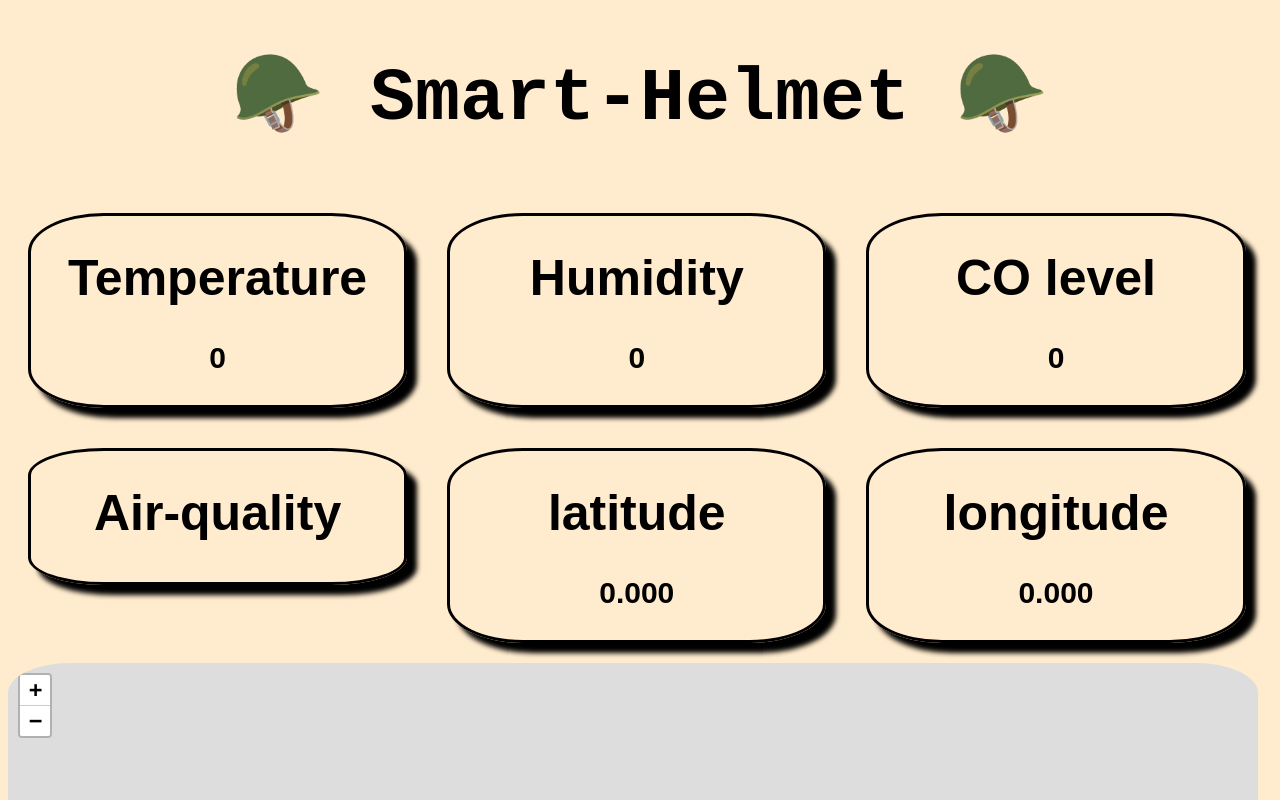
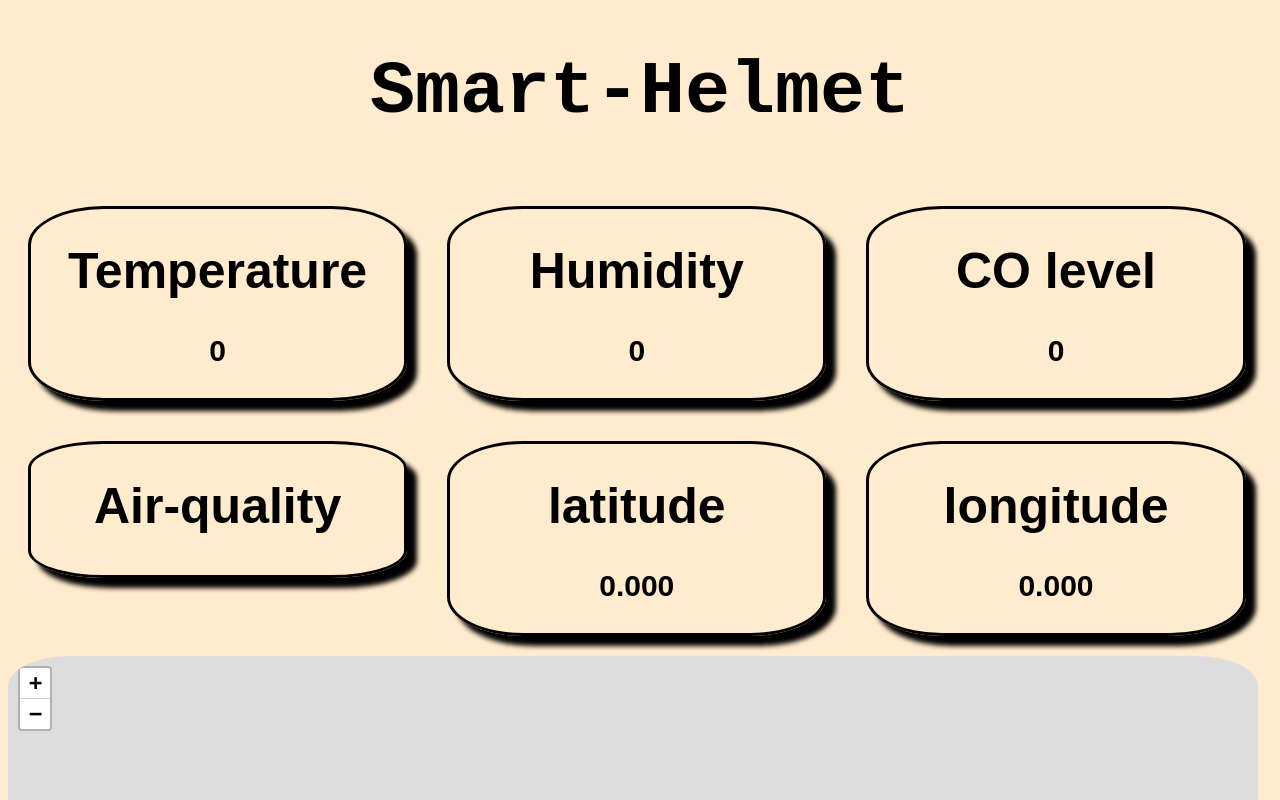
Before and after one commit to Arockiyalipson/vercel, a plain HTML site: page index.html in a window 1280 px wide. Shown: the top 800 px of the page. Drawn offline with nearby package versions, Linux system fonts and the light colour scheme; no server answers.

Commit message:
removed the icon

```diff
--- a/index.html
+++ b/index.html
@@ -120,7 +120,7 @@
 <body>
 
     <div class="head">
-        <h1 class="topic">🪖 Smart-Helmet 🪖</h1>
+        <h1 class="topic">Smart-Helmet</h1>
     </div>
     <div class="first">
         <div class="cont1">
```
